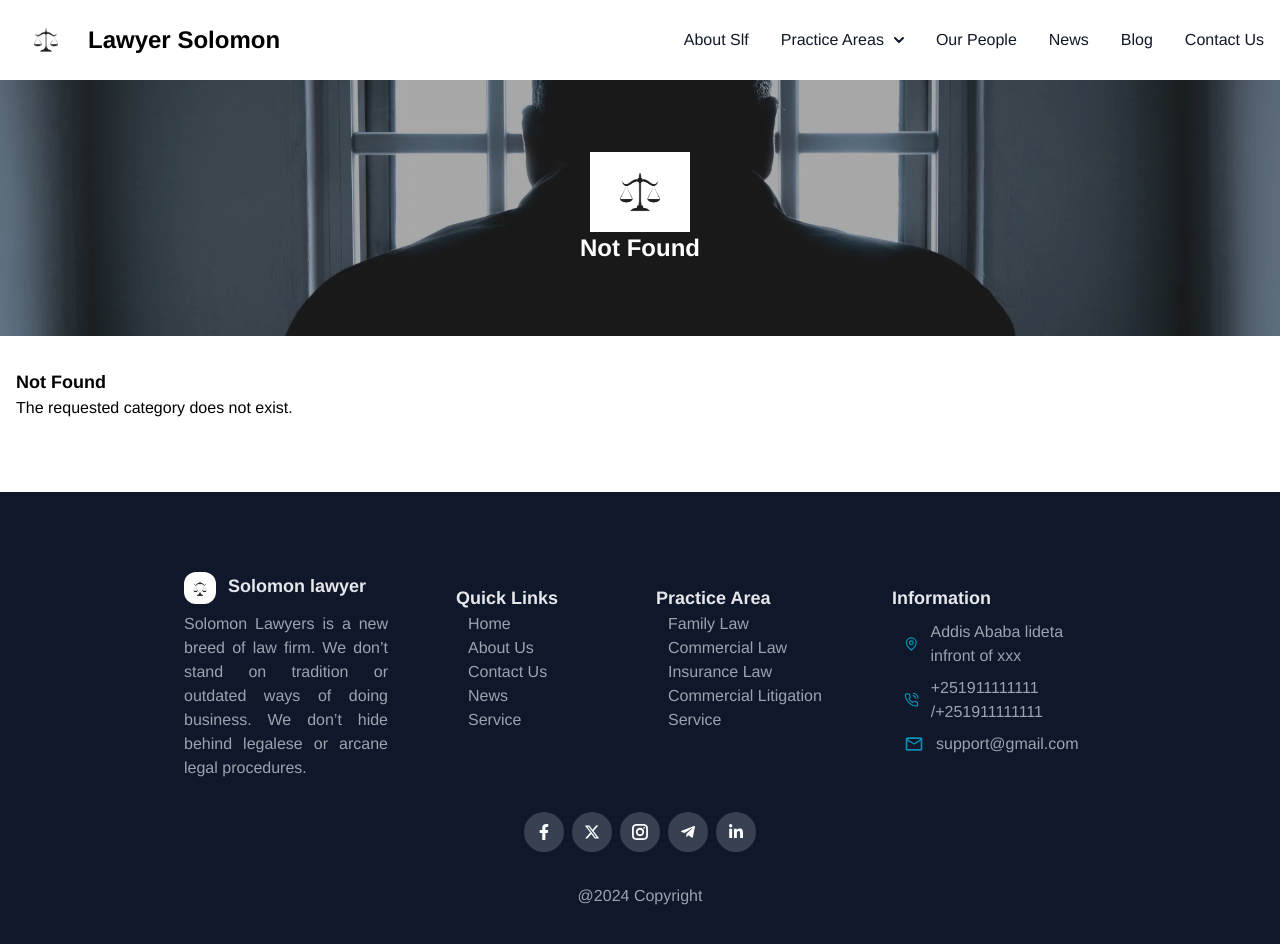
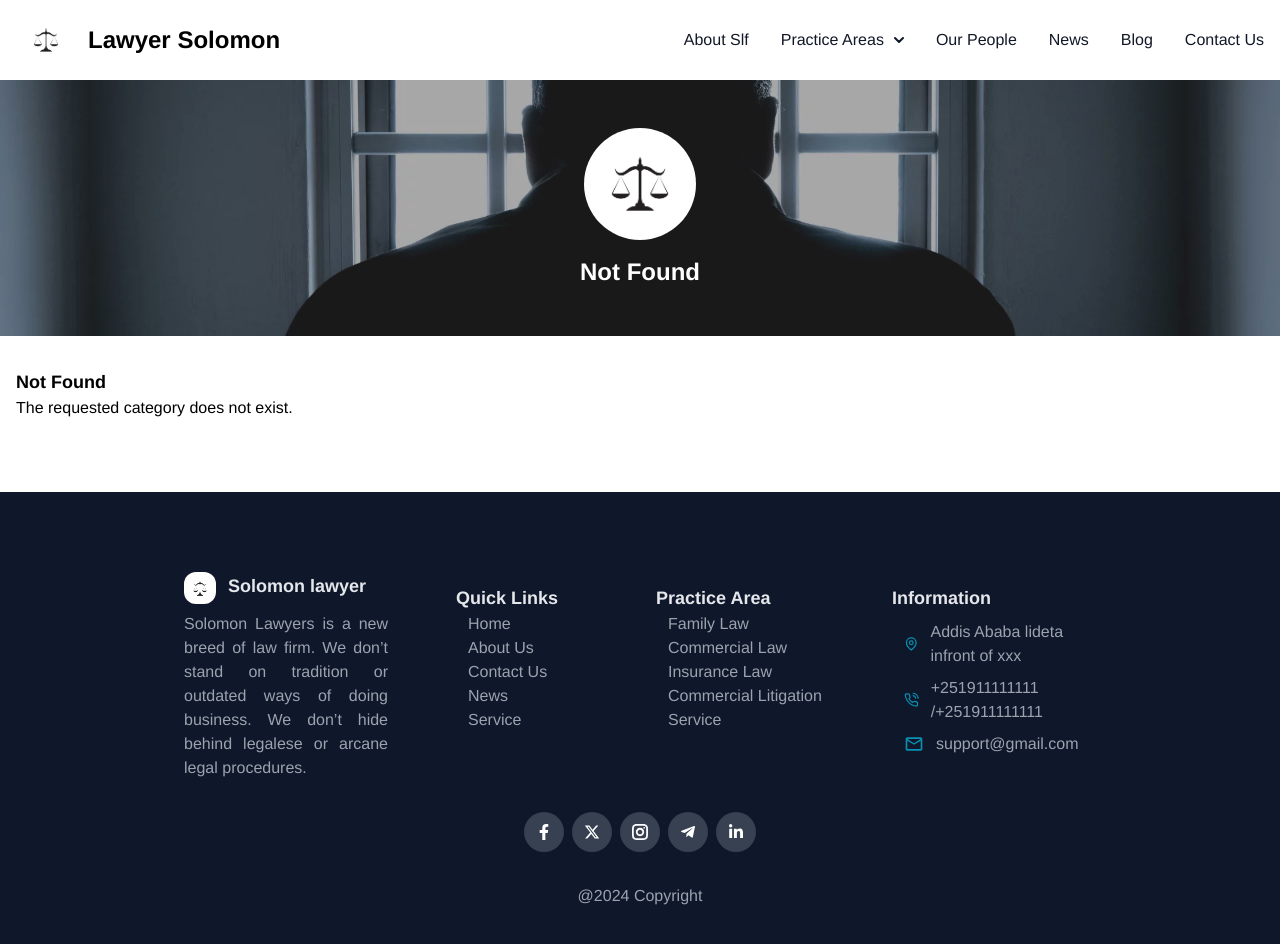
Before and after one commit to abenooo/lawyer_public_site, a Next.js app: page /practice-area/alternative-dispute-resolution in a window 1280 px wide. Shown: the top 944 px of the page. Built offline with nearby package versions, Linux system fonts and the light colour scheme.

Commit message:
make the image rounded

```diff
--- a/components/Header.jsx
+++ b/components/Header.jsx
@@ -3,10 +3,13 @@ import Image from 'next/image';
 const Header = ({ imageUrl, logoUrl, text }) => {
   return (
     <div className="relative h-64 w-full">
-      <Image src={imageUrl} alt="Header Background" layout="fill" objectFit="cover" className="opacity-90 h-90%t"  />
+      <Image src={imageUrl} alt="Header Background" layout="fill" objectFit="cover" className="opacity-90" />
       <div className="absolute inset-0 flex flex-col items-center justify-center">
-        <Image src={logoUrl} alt="Logo" width={100} height={100} priority />
-        <h1 className="text-2xl font-bold text-white">{text}</h1>
+        {/* Updated Image tag for the logo */}
+        <div className="rounded-full overflow-hidden  w-28 h-28 relative"> {/* Width and height are set to 5rem = 80px */}
+          <Image src={logoUrl} alt="Logo" layout="fill" objectFit="cover" priority />
+        </div>
+        <h1 className="text-2xl font-bold text-white mt-4">{text}</h1>
       </div>
     </div>
   );
--- a/pages/practice-area/[category].jsx
+++ b/pages/practice-area/[category].jsx
@@ -36,7 +36,7 @@ const CategoryPage = () => {
               ))}
             </ul>
           </div>
-          <div className="w-full md:w-1/2">
+          <div className="w-full md:w-1/2 mt-10">
             <ul>
               {itemDetails.map((item, index) => (
                 <li key={index} className="flex items-center mt-2">
```
